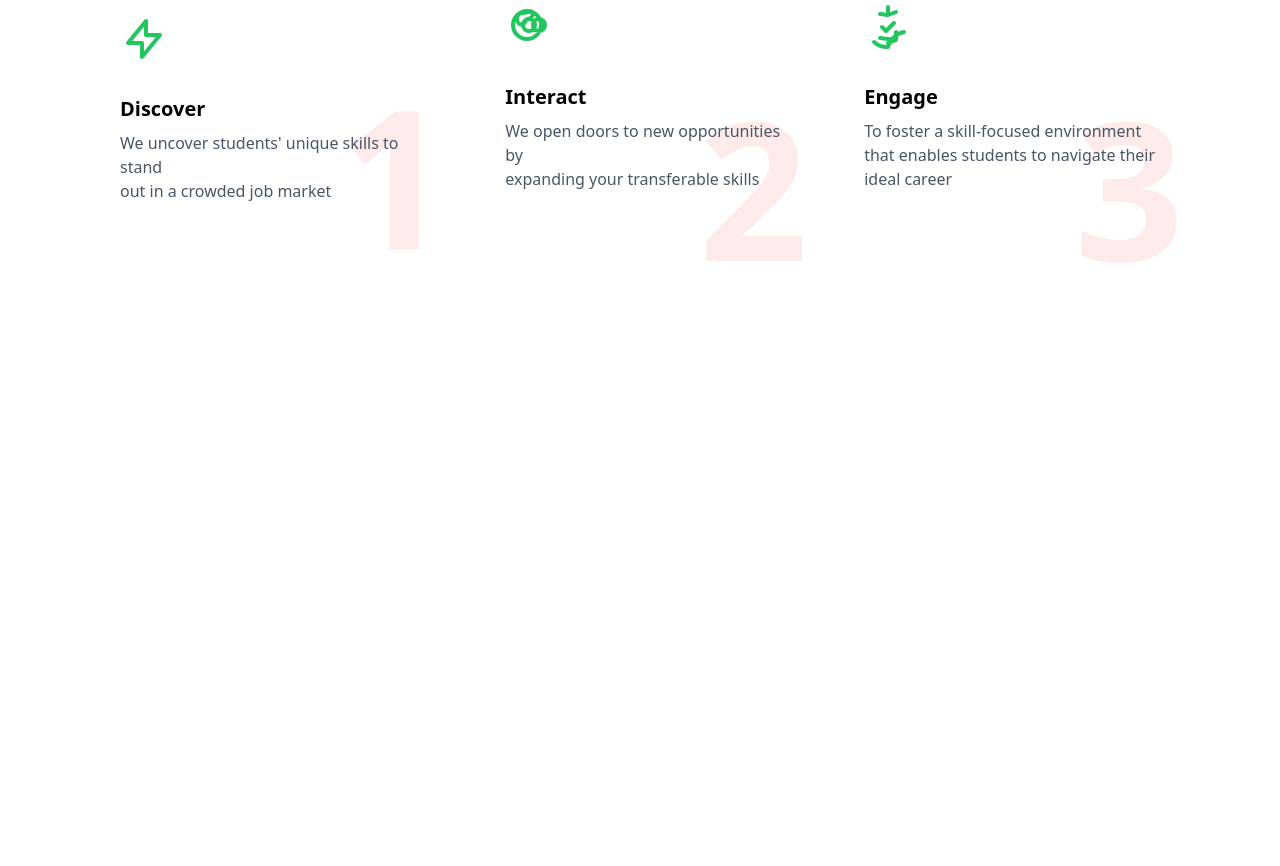
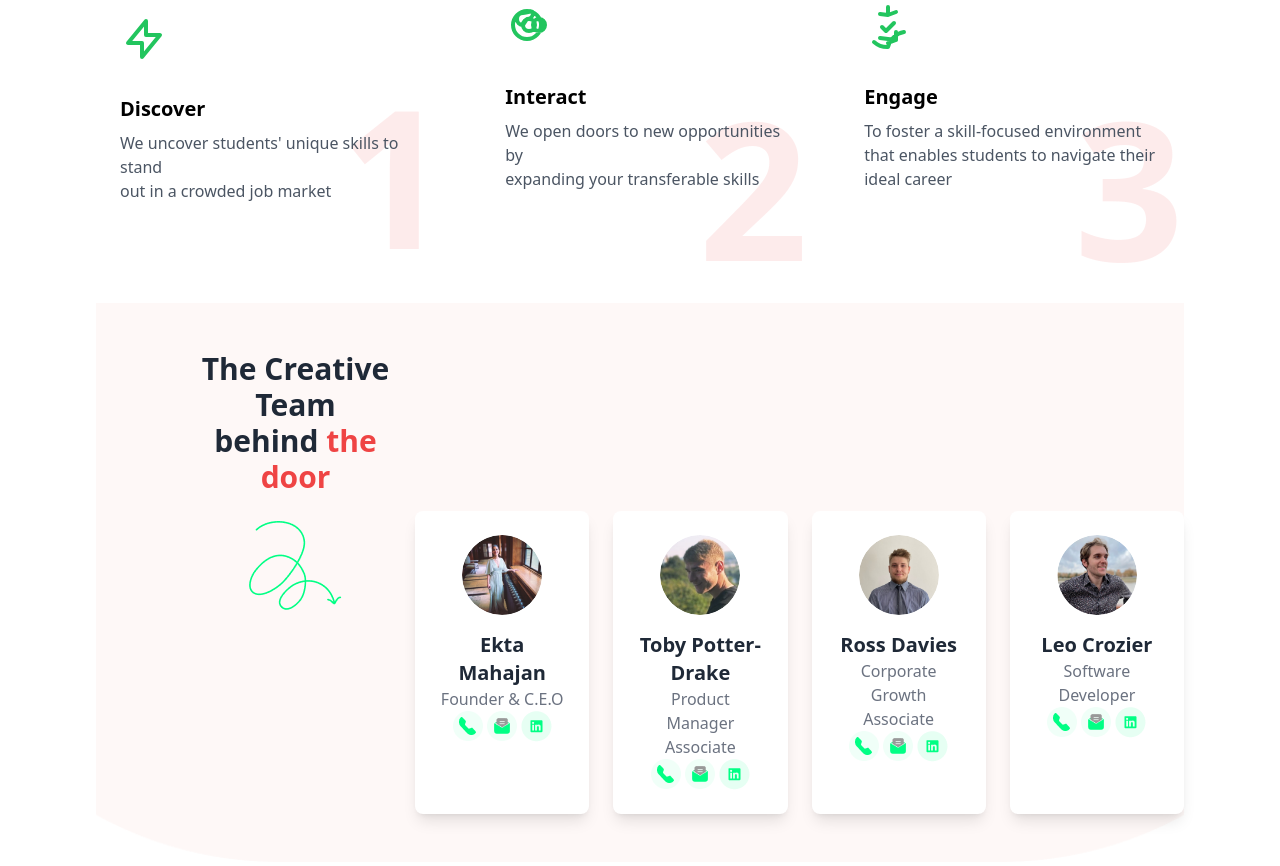
Before and after one commit to tanvir-git11/Tailwind-CSS-Or-Bootstrap-Assignment, a website built with Vite: page index.html in a window 1280 px wide. Shown: the part 2164-3030 px from the top of the page. Before the commit the page ends 2503 px from the top, so only its background shows below. Built offline with nearby package versions, Linux system fonts and the light colour scheme.

Commit message:
Creative Team Section

```diff
--- a/index.html
+++ b/index.html
@@ -240,7 +240,7 @@
             </svg>
           </div>
 
-          <!-- Discover টাইটেল এবং বিবরণ -->
+          <!-- Discover  -->
           <h3 class="text-xl font-semibold mt-10">Discover</h3>
           <p class="text-gray-600 mt-2">We uncover students' unique skills to stand <br> out in a crowded job market</p>
         </div>
@@ -285,6 +285,69 @@
   </div>
 </section>
 
+<!-- Creative Team Section  -->
+
+<div class=" background-image mt-3 flex justify-center py-12">
+  <div class="text-center md:mb-20 md:ml-20">
+    <h2 class="text-3xl font-bold text-gray-800 mx-3">The Creative Team</h2>
+    <h3 class="text-3xl font-bold text-gray-800">
+      behind <span class="text-red-500">the door</span>
+    </h3>
+    <div class="flex justify-center mt-2">
+      <!-- ব্যাকগ্রাউন্ড ইমেজটি এখানে একটি SVG বা PNG আকারে রাখুন -->
+      <img src="img/Arrow_1.png" >
+    </div>
+  </div>
+
+  <div class="flex flex-col md:flex-row justify-center gap-6 md:mt-20">
+    <!-- প্রথম কার্ড -->
+    <div class="bg-white rounded-lg shadow-lg p-6 w-full md:w-1/4 relative hover:scale-105 transform transition duration-500 ease-in-out md:mt-20">
+      <img src="img/profil 1.png" alt="Ekta Mahajan" class="w-20 h-20 mx-auto rounded-full mb-4">
+      <h4 class="text-xl font-semibold text-gray-800 text-center">Ekta Mahajan</h4>
+      <p class="text-center text-gray-500">Founder & C.E.O</p>
+      <div class="flex justify-center">
+        <img src="img/social midia.png" alt="Social Icons" >
+      </div>
+
+    </div>
+
+    <!-- দ্বিতীয় কার্ড -->
+    <div class="bg-white rounded-lg shadow-lg p-6 w-full md:w-1/4 relative hover:scale-105 transform transition duration-500 ease-in-out md:mt-20">
+      <img src="img/profil 2.png" alt="Toby Potter-Drake" class="w-20 h-20 mx-auto rounded-full mb-4">
+      <h4 class="text-xl font-semibold text-gray-800 text-center">Toby Potter-Drake</h4>
+      <p class="text-center text-gray-500">Product Manager Associate</p>
+      <div class="flex justify-center">
+        <img src="img/social midia.png" alt="Social Icons" >
+      </div>
+
+
+    </div>
+
+    <!-- তৃতীয় কার্ড -->
+    <div class="bg-white rounded-lg shadow-lg p-6 w-full md:w-1/4 relative hover:scale-105 transform transition duration-500 ease-in-out md:mt-20">
+      <img src="img/profil 3.png" alt="Ross Davies" class="w-20 h-20 mx-auto rounded-full mb-4">
+      <h4 class="text-xl font-semibold text-gray-800 text-center">Ross Davies</h4>
+      <p class="text-center text-gray-500">Corporate Growth Associate</p>
+      <div class="flex justify-center">
+        <img src="img/social midia.png" alt="Social Icons" >
+      </div>
+
+
+    </div>
+
+    <!-- চতুর্থ কার্ড -->
+    <div class="bg-white rounded-lg shadow-lg p-6 w-full md:w-1/4 relative hover:scale-105 transform transition duration-500 ease-in-out md:mt-20">
+      <img src="img/profil 4.png" alt="Leo Crozier" class="w-20 h-20 mx-auto rounded-full mb-4">
+      <h4 class="text-xl font-semibold text-gray-800 text-center">Leo Crozier</h4>
+      <p class="text-center text-gray-500">Software Developer</p>
+      <div class="flex justify-center">
+        <img src="img/social midia.png" alt="Social Icons" >
+      </div>
+
+
+    </div>
+  </div>
+</div>
 
 
 
--- a/main.css
+++ b/main.css
@@ -13,3 +13,8 @@
     .divider-background {
     background-image: none; /* ছোট স্ক্রিনে ব্যাকগ্রাউন্ড ইমেজ হাইড */
 }}
+.background-image {
+    background-image: url('img/BG-2.png');
+    background-size: cover;
+    background-position: center;
+  }
```
Also changed, not shown: img/Arrow_1.png (added), img/BG-2.png (added), img/profil 1.png (added), img/profil 2.png (added), img/profil 3.png (added), img/profil 4.png (added), img/social midia.png (added).
